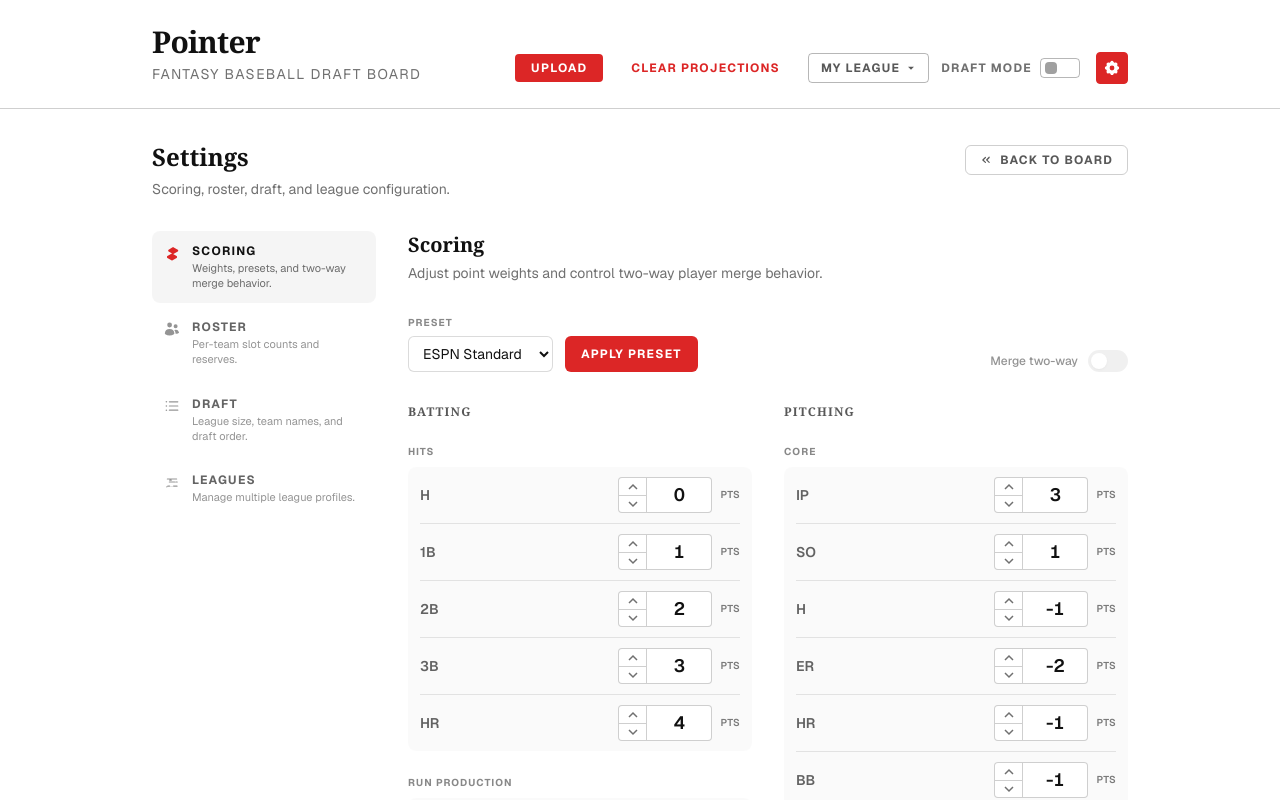
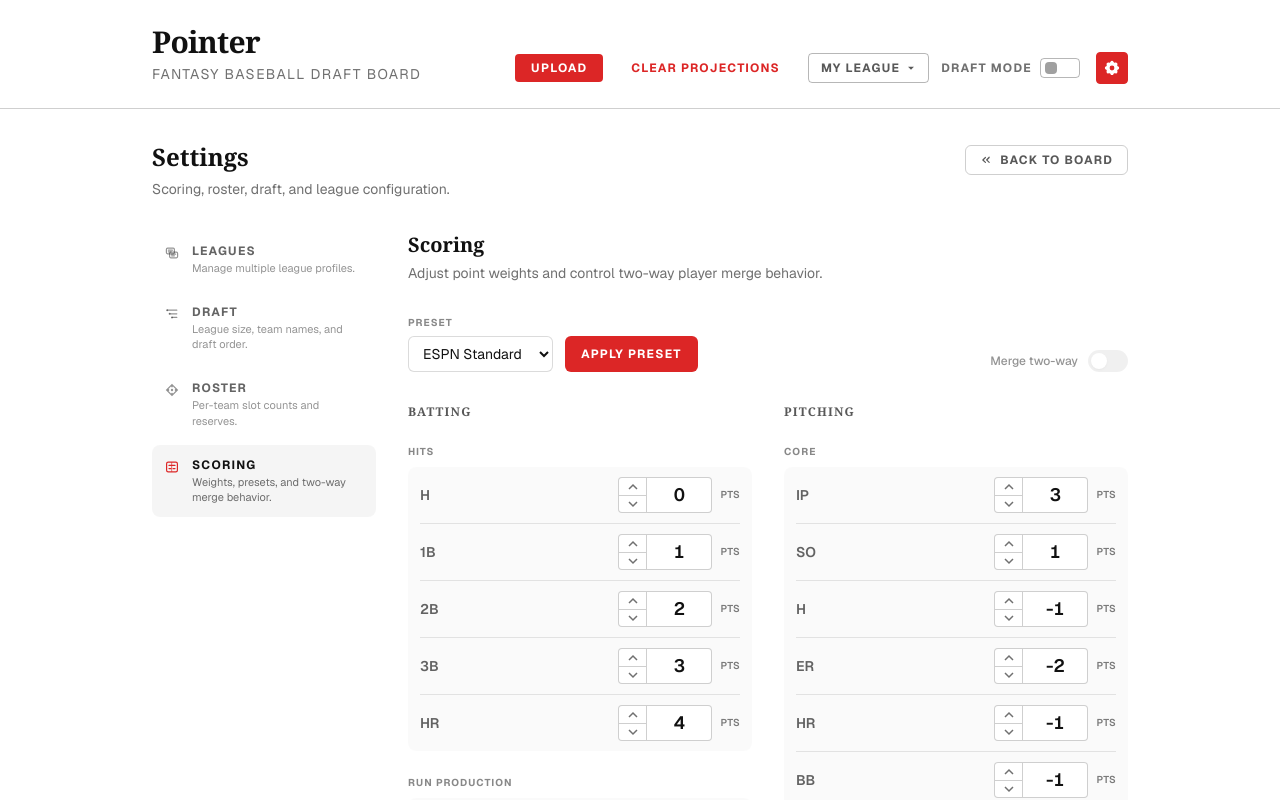
Before and after one commit to h14h/pointer, a Next.js app: page /settings in a window 1280 px wide. Shown: the top 800 px of the page. Built offline with nearby package versions, Linux system fonts and the light colour scheme.

Commit message:
Settings page tweaks

```diff
--- a/src/components/settings/SettingsLayout.tsx
+++ b/src/components/settings/SettingsLayout.tsx
@@ -11,24 +11,36 @@ interface SettingsLayoutProps {
 }
 
 const sectionIcons: Record<SettingsSectionKey, ReactNode> = {
-  scoring: (
-    <svg viewBox="0 0 20 20" fill="currentColor" className="h-4 w-4">
-      <path d="M10.75 10.818a1.5 1.5 0 0 0-1.5 0l-5 2.907A1 1 0 0 0 3.75 14.7v.55a1 1 0 0 0 .5.866l5 2.907a1.5 1.5 0 0 0 1.5 0l5-2.907a1 1 0 0 0 .5-.866v-.55a1 1 0 0 0-.5-.866l-5-2.907ZM12.25 2.875a1.5 1.5 0 0 0-1.5 0l-5 2.907A1 1 0 0 0 5.25 6.757v.55a1 1 0 0 0 .5.866l5 2.907a1.5 1.5 0 0 0 1.5 0l5-2.907a1 1 0 0 0 .5-.866v-.55a1 1 0 0 0-.5-.866l-5-2.907Z" />
+  leagues: (
+    <svg viewBox="0 0 20 20" fill="none" className="h-4 w-4" aria-hidden="true">
+      <rect x="3" y="4" width="10" height="7" rx="1.5" stroke="currentColor" strokeWidth="1.5" />
+      <rect x="7" y="9" width="10" height="7" rx="1.5" stroke="currentColor" strokeWidth="1.5" />
+      <path d="M5.5 6.5h5M5.5 8.5h3.5M9.5 11.5h5M9.5 13.5h3.5" stroke="currentColor" strokeWidth="1.5" strokeLinecap="round" />
+    </svg>
+  ),
+  draft: (
+    <svg viewBox="0 0 20 20" fill="none" className="h-4 w-4" aria-hidden="true">
+      <path d="M4 5.25h12M7 9.75h9M10 14.25h6" stroke="currentColor" strokeWidth="1.5" strokeLinecap="round" />
+      <circle cx="4" cy="5.25" r="1.25" fill="currentColor" />
+      <circle cx="7" cy="9.75" r="1.25" fill="currentColor" />
+      <circle cx="10" cy="14.25" r="1.25" fill="currentColor" />
     </svg>
   ),
   roster: (
-    <svg viewBox="0 0 20 20" fill="currentColor" className="h-4 w-4">
-      <path d="M7 8a3 3 0 1 0 0-6 3 3 0 0 0 0 6ZM14.5 9a2.5 2.5 0 1 0 0-5 2.5 2.5 0 0 0 0 5ZM1.615 16.428a1.224 1.224 0 0 1-.569-1.175 6.002 6.002 0 0 1 11.908 0c.058.467-.172.92-.57 1.174A9.953 9.953 0 0 1 7 18a9.953 9.953 0 0 1-5.385-1.572ZM14.5 16h-.106c.07-.297.088-.611.048-.933a7.47 7.47 0 0 0-1.588-3.755 4.502 4.502 0 0 1 5.874 2.636.818.818 0 0 1-.36.98A7.465 7.465 0 0 1 14.5 16Z" />
+    <svg viewBox="0 0 20 20" fill="none" className="h-4 w-4" aria-hidden="true">
+      <path d="M10 3.25 16.75 10 10 16.75 3.25 10 10 3.25Z" stroke="currentColor" strokeWidth="1.5" />
+      <circle cx="10" cy="10" r="1.5" fill="currentColor" />
+      <circle cx="10" cy="5.5" r="1.1" fill="currentColor" />
+      <circle cx="14.5" cy="10" r="1.1" fill="currentColor" />
+      <circle cx="10" cy="14.5" r="1.1" fill="currentColor" />
+      <circle cx="5.5" cy="10" r="1.1" fill="currentColor" />
     </svg>
   ),
-  draft: (
-    <svg viewBox="0 0 20 20" fill="currentColor" className="h-4 w-4">
-      <path fillRule="evenodd" d="M6 4.75A.75.75 0 0 1 6.75 4h10.5a.75.75 0 0 1 0 1.5H6.75A.75.75 0 0 1 6 4.75ZM6 10a.75.75 0 0 1 .75-.75h10.5a.75.75 0 0 1 0 1.5H6.75A.75.75 0 0 1 6 10Zm0 5.25a.75.75 0 0 1 .75-.75h10.5a.75.75 0 0 1 0 1.5H6.75a.75.75 0 0 1-.75-.75ZM1.99 4.75a1 1 0 0 1 1-1h.01a1 1 0 0 1 0 2h-.01a1 1 0 0 1-1-1Zm0 5.25a1 1 0 0 1 1-1h.01a1 1 0 1 1 0 2h-.01a1 1 0 0 1-1-1Zm1 4.25a1 1 0 1 0 0 2h.01a1 1 0 1 0 0-2h-.01Z" clipRule="evenodd" />
-    </svg>
-  ),
-  leagues: (
-    <svg viewBox="0 0 20 20" fill="currentColor" className="h-4 w-4">
-      <path fillRule="evenodd" d="M4.25 5.5a.75.75 0 0 0 0 1.5h11.5a.75.75 0 0 0 0-1.5H4.25ZM6 10a.75.75 0 0 1 .75-.75h6.5a.75.75 0 0 1 0 1.5h-6.5A.75.75 0 0 1 6 10ZM3.5 15.25a.75.75 0 1 0 0 1.5.75.75 0 0 0 0-1.5H3.5Zm12.75-.75a.75.75 0 0 1 0 1.5h-11.5a.75.75 0 0 1 0-1.5H16.25Zm-1.5-5.25a.75.75 0 0 0 0 1.5h1.75a.75.75 0 0 0 0-1.5h-1.75Zm-8.25-1.5a.75.75 0 0 1 .75-.75h1.75a.75.75 0 0 1 0 1.5h-1.75a.75.75 0 0 1-.75-.75ZM8 14.25a.75.75 0 0 0 0 1.5h3a.75.75 0 0 0 0-1.5h-3Z" clipRule="evenodd" />
+  scoring: (
+    <svg viewBox="0 0 20 20" fill="none" className="h-4 w-4" aria-hidden="true">
+      <rect x="3.25" y="4" width="13.5" height="12" rx="2" stroke="currentColor" strokeWidth="1.5" />
+      <path d="M6.25 8h7.5M6.25 12h2.5M11.25 12h2.5" stroke="currentColor" strokeWidth="1.5" strokeLinecap="round" />
+      <path d="M9.5 4v12" stroke="currentColor" strokeWidth="1.5" opacity="0.55" />
     </svg>
   ),
 };
--- a/src/components/settings/constants.ts
+++ b/src/components/settings/constants.ts
@@ -3,9 +3,14 @@ import type { SettingsSectionMeta } from "@/components/settings/types";
 
 export const settingsSections: SettingsSectionMeta[] = [
   {
-    key: "scoring",
-    label: "Scoring",
-    description: "Weights, presets, and two-way merge behavior.",
+    key: "leagues",
+    label: "Leagues",
+    description: "Manage multiple league profiles.",
+  },
+  {
+    key: "draft",
+    label: "Draft",
+    description: "League size, team names, and draft order.",
   },
   {
     key: "roster",
@@ -13,14 +18,9 @@ export const settingsSections: SettingsSectionMeta[] = [
     description: "Per-team slot counts and reserves.",
   },
   {
-    key: "draft",
-    label: "Draft",
-    description: "League size, team names, and draft order.",
-  },
-  {
-    key: "leagues",
-    label: "Leagues",
-    description: "Manage multiple league profiles.",
+    key: "scoring",
+    label: "Scoring",
+    description: "Weights, presets, and two-way merge behavior.",
   },
 ];
 
```
